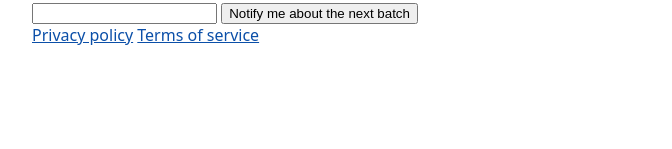
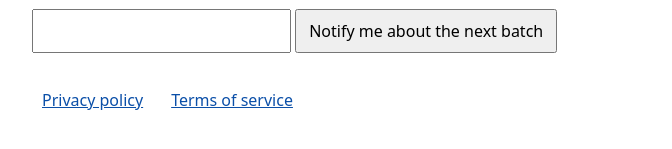
Before and after one commit to Kranthisai07/launchscore, a website: page fixtures/good/site/index.html in a window 1280 px wide. Shown: the part 299-448 px from the top of the page, without its empty margins (288-960 px from the left). Drawn offline with Linux system fonts and the light colour scheme.

Commit message:
A11Y-001: restore WCAG 2.2 AA, report target-size as low
The good fixture now has 24px-plus touch targets with spacing, so
target-size passes. SPEC.md documents the 300 ms speed-tip threshold and
the target-size severity rule.

```diff
--- a/fixtures/good/site/style.css
+++ b/fixtures/good/site/style.css
@@ -15,3 +15,26 @@ label {
   display: block;
   margin-bottom: 0.25rem;
 }
+
+/* Touch targets of at least 24px with room around them (WCAG 2.2 target size). */
+input,
+button {
+  box-sizing: border-box;
+  min-height: 44px;
+  padding: 0 12px;
+  margin: 8px 0;
+  font: inherit;
+}
+
+footer {
+  display: flex;
+  gap: 8px;
+  padding-top: 16px;
+}
+
+footer a {
+  display: inline-block;
+  min-width: 24px;
+  min-height: 24px;
+  padding: 12px 10px;
+}
--- a/src/axe.ts
+++ b/src/axe.ts
@@ -10,9 +10,9 @@ export interface AxeViolation {
 
 export type AxeOutcome = { violations: AxeViolation[] } | { error: string };
 
-// WCAG 2.0 and 2.1, levels A and AA. Best-practice rules are not accessibility failures, and the
-// 2.2 target-size rule flags ordinary adjacent links, so neither is included.
-export const AXE_TAGS = ["wcag2a", "wcag2aa", "wcag21a", "wcag21aa"];
+// WCAG 2.0, 2.1 and 2.2, levels A and AA. Best-practice rules are not accessibility failures, so they
+// are not included. (The 2.2 target-size rule is kept, but A11Y-001 reports it as low severity.)
+export const AXE_TAGS = ["wcag2a", "wcag2aa", "wcag21a", "wcag21aa", "wcag22aa"];
 
 const targetText = (target: unknown): string =>
   Array.isArray(target) ? target.map((part) => targetText(part)).join(" ") : String(target ?? "");
```
Also changed, not shown: SPEC.md (+2 -2 lines), src/checks/a11y-001.ts (+10 -1 lines), tests/checks/a11y-001.test.ts (+10 -2 lines).
